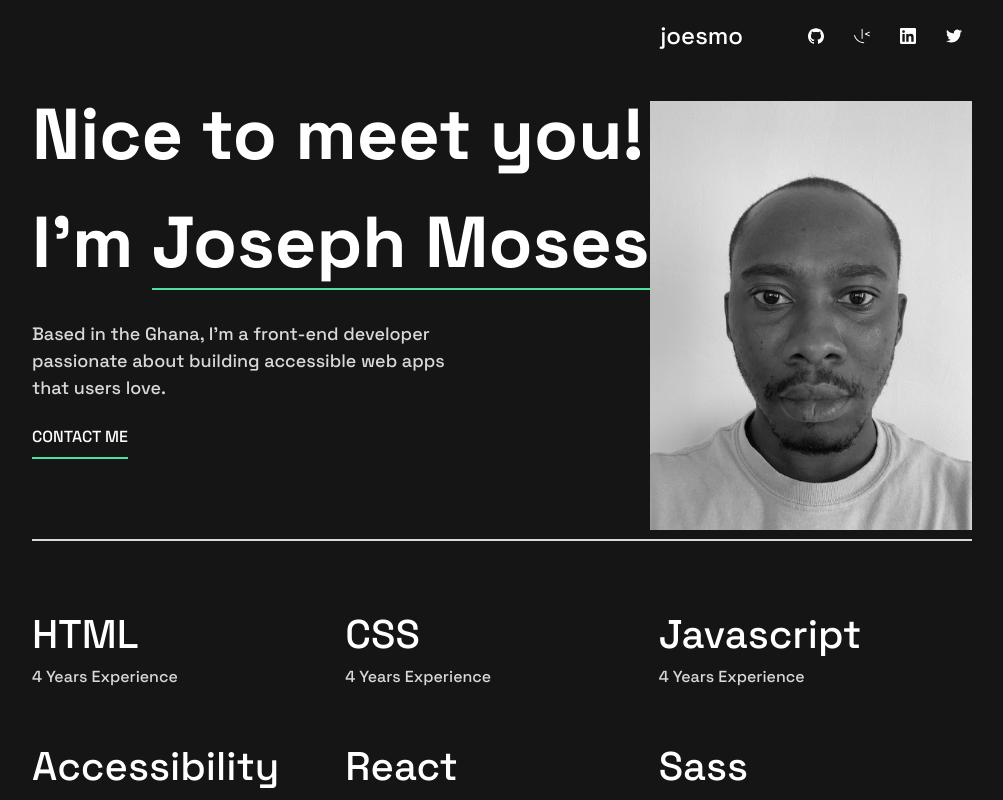
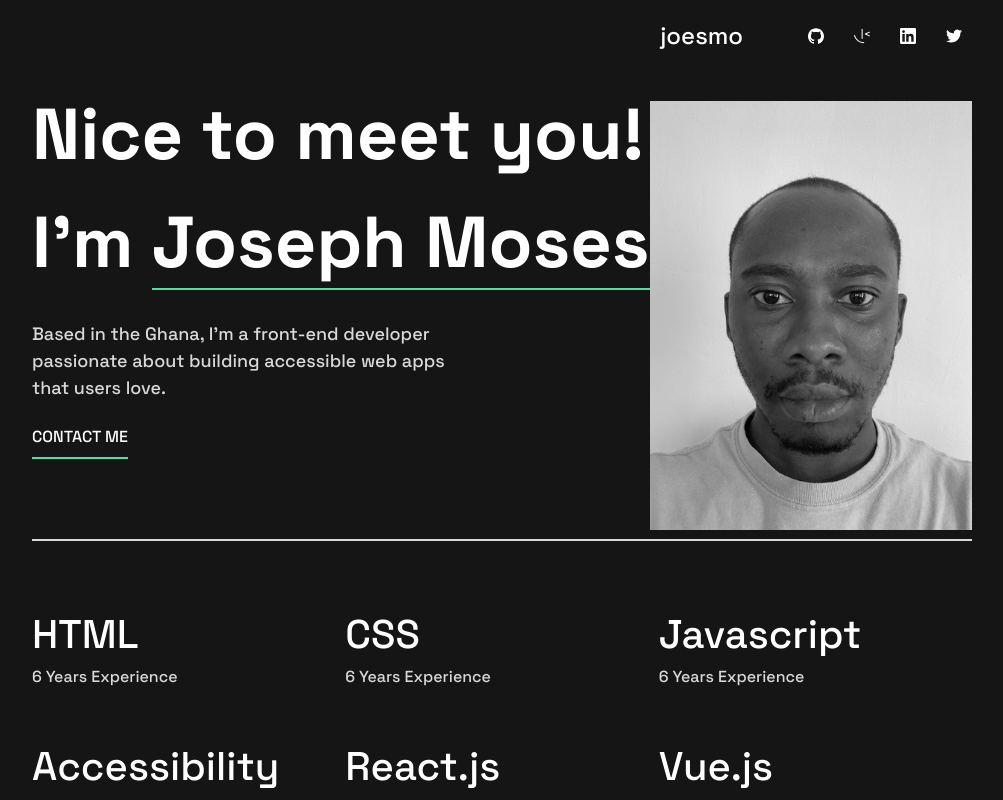
Before and after one commit to jmosesessel/joesmo-portfolio, a React (Vite) app: page / in a window 1280 px wide. Shown: the top 800 px of the page, without its empty margins (138-1141 px from the left). Built offline with nearby package versions, Linux system fonts and the light colour scheme.

Commit message:
updated skills

```diff
--- a/src/components/SkillsList.jsx
+++ b/src/components/SkillsList.jsx
@@ -3,12 +3,12 @@ import SkillBox from "./SkillBox";
 
 function SkillsList() {
 	const skills = [
-		{ name: "HTML", years: 4 },
-		{ name: "CSS", years: 4 },
-		{ name: "Javascript", years: 4 },
+		{ name: "HTML", years: 6 },
+		{ name: "CSS", years: 6 },
+		{ name: "Javascript", years: 6 },
 		{ name: "Accessibility", years: 4 },
-		{ name: "React", years: 3 },
-		{ name: "Sass", years: 3 },
+		{ name: "React.js", years: 1 },
+		{ name: "Vue.js", years: 4 },
 	];
 	return (
 		<>
```
